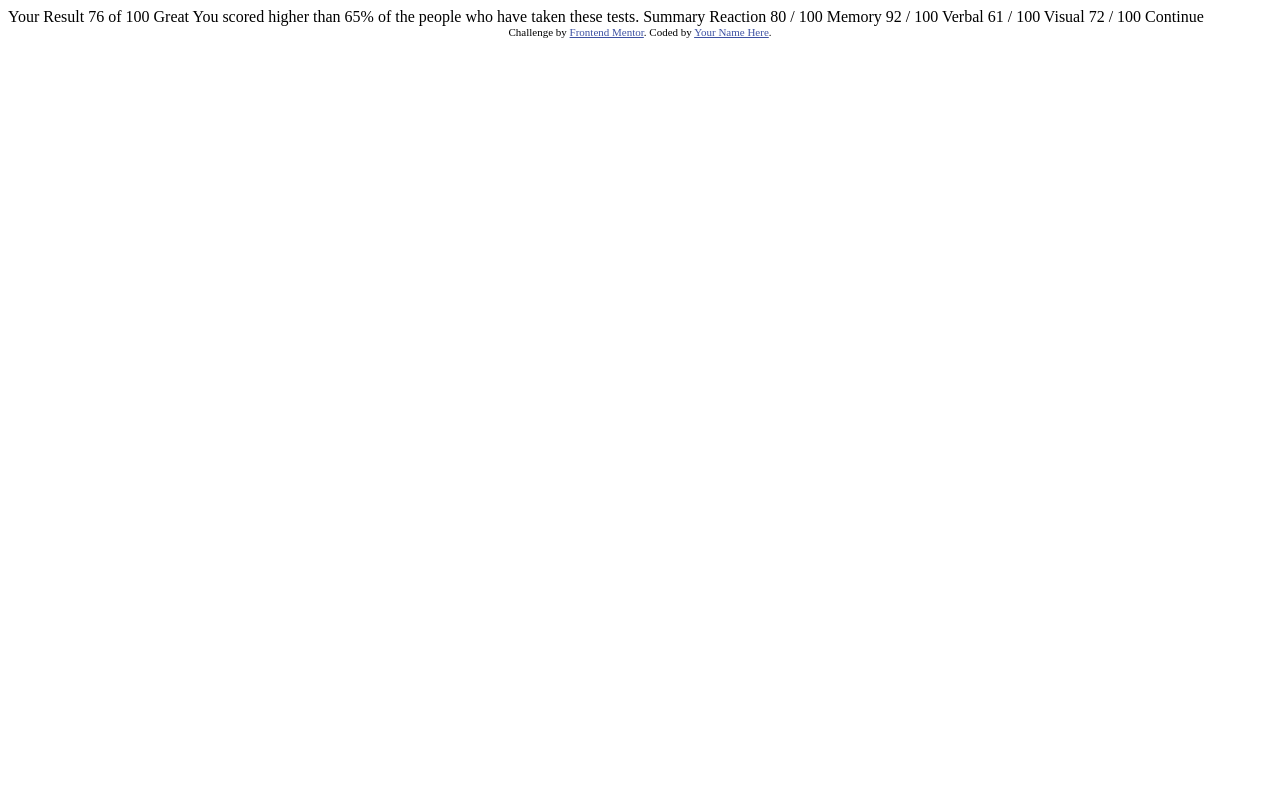
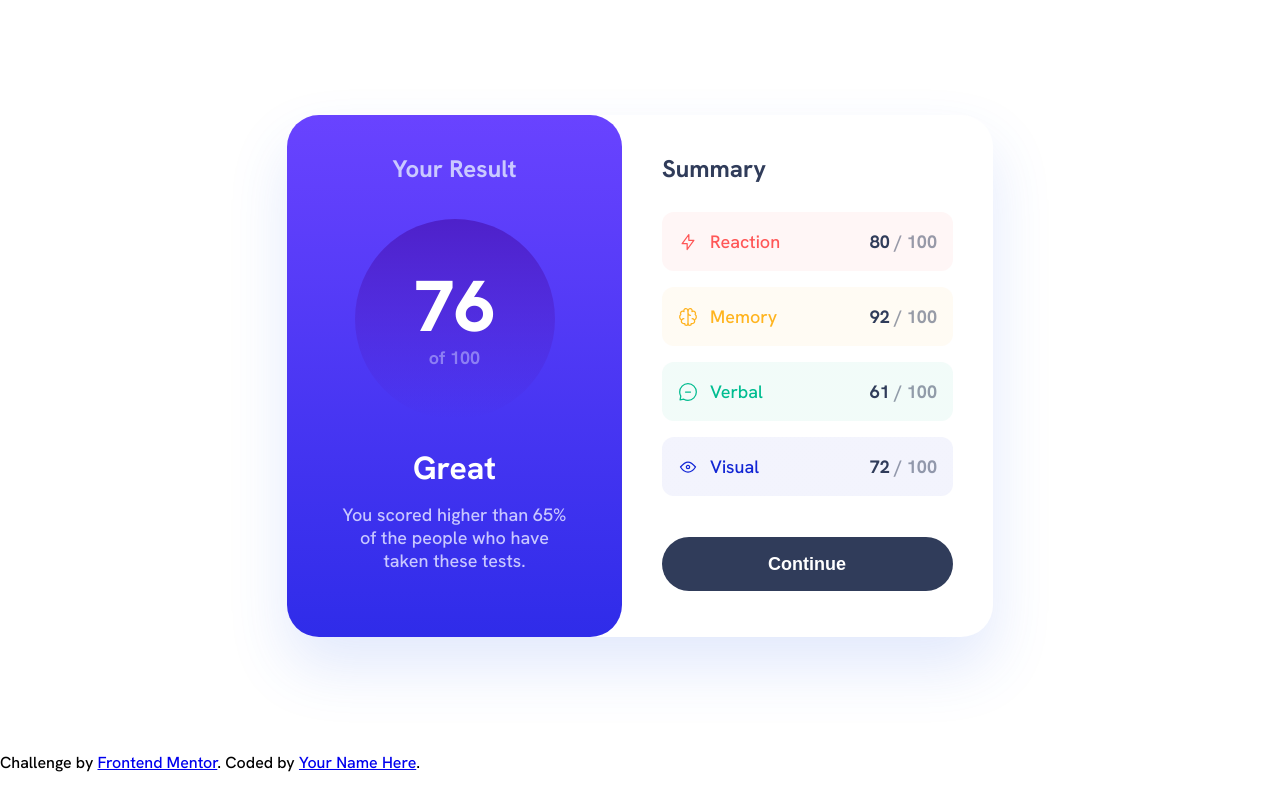
Before and after one commit to AbdugafurovaUmida/result-summary-component, a plain HTML site: page index.html in a window 1280 px wide. Drawn offline with Linux system fonts and the light colour scheme.

Commit message:
create summary results card

```diff
--- a/index.html
+++ b/index.html
@@ -6,22 +6,69 @@
 
   <link rel="icon" type="image/png" sizes="32x32" href="./assets/images/favicon-32x32.png">
 
-  <title>Frontend Mentor | Results summary component</title>
-
-  <!-- Feel free to remove these styles or customise in your own stylesheet 👍 -->
-  <style>
-    .attribution { font-size: 11px; text-align: center; }
-    .attribution a { color: hsl(228, 45%, 44%); }
-  </style>
+  <title>Results summary component | Frontend Mentor</title>
+  <link rel="stylesheet" href="style.css">
 </head>
 <body>
+<main>
+    <div class="container">
+      <div class="card-wrapper">
+        <div class="left-content card">
+          <h1 class="card__your-result">Your Result</h1>
+          <div class="card__score-container">
+            <h2 class="accumulated-score">76</h2>
+            <span class="total-score">of 100</span>
+          </div>
+          <h3 class="card__feedback">Great</h3>
+          <p class="card__feedback-description">You scored higher than 65% of the people who have taken these tests.</p>
+        </div>
+        <div class="right-content">
+          <h4 class="card-title">Summary</h4>
+            <div class="card-item">
+              <div class="card-head-holder">
+                <img src="./assets/images/icon-reaction.svg" alt="">
+                <h5 class="card-item-name"> Reaction</h5>
+              </div>
+              <span class="card-item-score"><span class="score">80</span> / 100</span>
+            </div>
 
-  Your Result
-  76
-  of 100
+              <div class="card-item">
+                <div class="card-head-holder">
+                  <img src="./assets/images/icon-memory.svg" alt="">
+                  <h5 class="card-item-name"> Memory</h5>
+                </div>
+                <span class="card-item-score"><span class="score">92</span> / 100</span>
+              </div>
 
-  Great
-  You scored higher than 65% of the people who have taken these tests.
+              <div class="card-item">
+                <div class="card-head-holder">
+                  <img src="./assets/images/icon-verbal.svg" alt="">
+                  <h5 class="card-item-name"> Verbal</h5>
+                </div>
+                <span class="card-item-score"><span class="score">61</span> / 100</span>
+              </div>
+
+              <div class="card-item">
+                <div class="card-head-holder">
+                  <img src="./assets/images/icon-visual.svg" alt="">
+                  <h5 class="card-item-name"> Visual</h5>
+                </div>
+                <span class="card-item-score"><span class="score">72</span> / 100</span>
+              </div>
+
+              <button class="card-button" type="button">Continue</button>
+
+        </div>
+
+      </div>
+    </div>
+</main>
+
+
+
+
+
+  <!--
 
   Summary
 
@@ -37,7 +84,7 @@
   Visual
   72 / 100
 
-  Continue
+  Continue -->
 
   <div class="attribution">
     Challenge by <a href="https://www.frontendmentor.io?ref=challenge" target="_blank">Frontend Mentor</a>.
--- /dev/null
+++ b/style.css
@@ -0,0 +1,169 @@
+@import url('https://fonts.googleapis.com/css2?family=Hanken+Grotesk:wght@500;700;800&display=swap');
+
+*{
+    box-sizing: border-box;
+    margin: 0;
+    padding: 0;
+}
+
+body{
+    background-color:  #FFF;
+    font-family: 'Hanken Grotesk';
+}
+
+.container{
+    max-width: 736px;
+    width: 100%;
+    margin: 100px auto;
+    padding: 15px;
+}
+
+
+.card-wrapper{
+    border-radius: 32px;
+    background: rgba(255, 255, 255, 1);
+    box-shadow: 0px 30px 60px 0px rgba(61, 108, 236, 0.15);
+    display: flex;
+}
+
+.left-content{
+    background: linear-gradient(180deg, #75F 0%, #6943FF 0.01%, #2F2CE9 100%);
+    padding: 38px 54px 55px;
+    border-radius: 32px;
+    text-align: center;
+}
+
+.card__your-result{
+    color: #CAC9FF;
+    font-size: 24px;
+    font-weight: 700;
+}
+
+.card__score-container{
+    width: 200px;
+    height: 200px;
+    margin: 35px auto 28px;
+    background-image: linear-gradient(to bottom, hsla(256, 72%, 46%, 1), hsla(241, 72%, 46%, 0));
+    border-radius: 50%;
+    display: flex;
+    justify-content: center;
+    align-items: center;
+    flex-direction: column;
+}
+
+.accumulated-score{
+    color: #FFF;
+    font-size: 72px;
+    font-weight: 800;
+    line-height: 72px;
+    margin-bottom: 4px;
+}
+
+.total-score{
+    color: hsl(241, 100%, 89%);
+    font-size: 18px;
+    font-weight: 700;
+    opacity: 0.5168;
+}
+
+.card__feedback{
+    color: #FFF;
+    font-size: 32px;
+    font-weight: 700;
+    margin-bottom: 14px;
+}
+
+.card__feedback-description{
+    font-size: 18px;
+    font-weight: 500;
+    color: hsla(241, 100%, 89%, 1);
+    max-width: 260px;
+    margin: 0 auto;
+}
+
+.right-content{
+    padding: 38px 40px 46px;
+    flex-grow: 1;
+}
+
+.card-title{
+    color: hsla(223, 30%, 27%, 1);
+    font-size: 24px;
+    font-weight: 700;
+    margin-bottom: 28px;
+}
+
+.card-item{
+    display: flex;
+    justify-content: space-between;
+    align-items: center;
+    padding: 18px 16px;
+    margin-bottom: 16px;
+    border-radius: 12px;
+}
+
+.card-head-holder{
+    display: flex;
+    align-items: center;
+}
+
+.card-item:nth-of-type(1){
+  color: hsl(0, 100%, 67%);
+  background: linear-gradient(0deg, rgba(255, 255, 255, 0.95) 0%, rgba(255, 255, 255, 0.95) 100%), #F55;
+}
+
+
+.card-item:nth-of-type(2){
+  color: hsla(40, 100%, 56%, 1);
+  background: linear-gradient(0deg, rgba(255, 255, 255, 0.95) 0%, rgba(255, 255, 255, 0.95) 100%), #FFB21E;
+}
+
+.card-item:nth-of-type(3){
+    color: hsla(166, 100%, 37%, 1);
+  background: linear-gradient(0deg, rgba(255, 255, 255, 0.95) 0%, rgba(255, 255, 255, 0.95) 100%), #00BB8F;
+}
+
+.card-item:nth-of-type(4){
+    margin-bottom: 0;
+    color: hsla(234, 85%, 45%, 1);
+  background: linear-gradient(0deg, rgba(255, 255, 255, 0.95) 0%, rgba(255, 255, 255, 0.95) 100%), #1125D6;
+}
+
+.card-item-name{
+    margin-left: 12px;
+    font-size: 18px;
+    font-weight: 500;
+}
+
+.card-item-score {
+    font-size: 18px;
+    font-weight: 700;
+    color: hsla(223, 30%, 27%, 0.5);
+}
+
+.card-item-score .score{
+    color: hsla(223, 30%, 27%, 1);
+}
+
+.card-button{
+  color: hsla(0, 0%, 100%, 1);
+  background-color: hsla(223, 30%, 27%, 1);
+  border-radius: 128px;
+  text-align: center;
+  width: 100%;
+  padding: 17px 107px 16px 106px;
+  font-weight: 700;
+  font-size: 18px;
+  text-decoration: none;
+  margin-top: 41px;
+  display: inline-block;
+  border: 2px transparent;
+}
+
+.card-button:hover,
+.card-button:active{
+  background-color: hsla(223, 30%, 27%, 1);
+  background-image: linear-gradient(to bottom, hsl(252, 100%, 67%), hsl(241, 81%, 54%));
+  cursor: pointer;
+
+}
```
